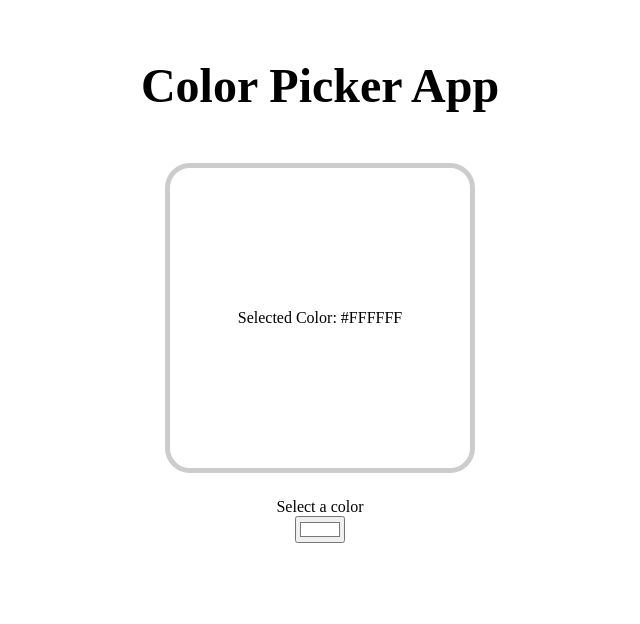
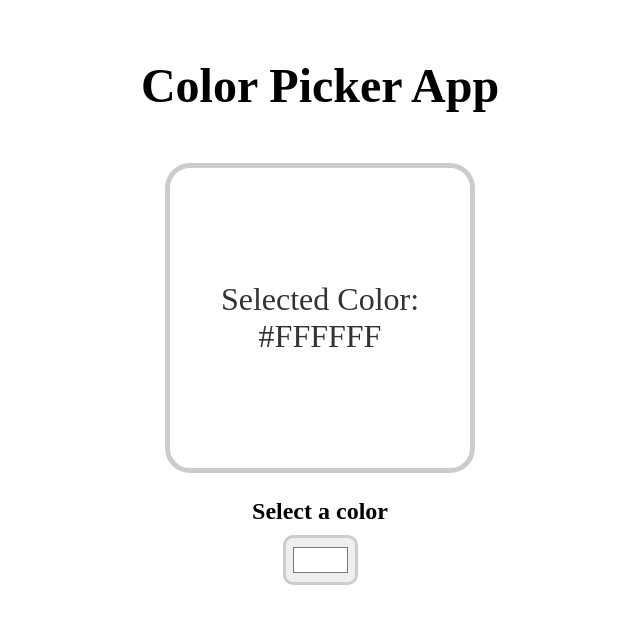
Before and after one commit to ravishka1325/colourPicker, a React (Vite) app: page / in a window 1280 px wide. Shown: the top 624 px of the page, without its empty margins (320-960 px from the left). Built offline with nearby package versions, Linux system fonts and the light colour scheme.

Commit message:
finished the styling

```diff
--- a/src/index.css
+++ b/src/index.css
@@ -23,3 +23,21 @@ h1{
     margin-bottom: 25px;
     transition: 0.25s ease;
 }
+
+.color-display{
+    color: hsl(0, 0%, 20%);
+    font-size: 2rem;
+    text-align: center;
+}
+label{
+    font-size: 1.5rem;
+    font-weight: bold;
+    margin-bottom: 10px;
+}
+input[type="color"]{
+    width: 75px;
+    height: 50px;
+    padding: 5px;
+    border-radius: 10px;
+    border: 3px solid hsl(0, 0%,80%);
+}
```
